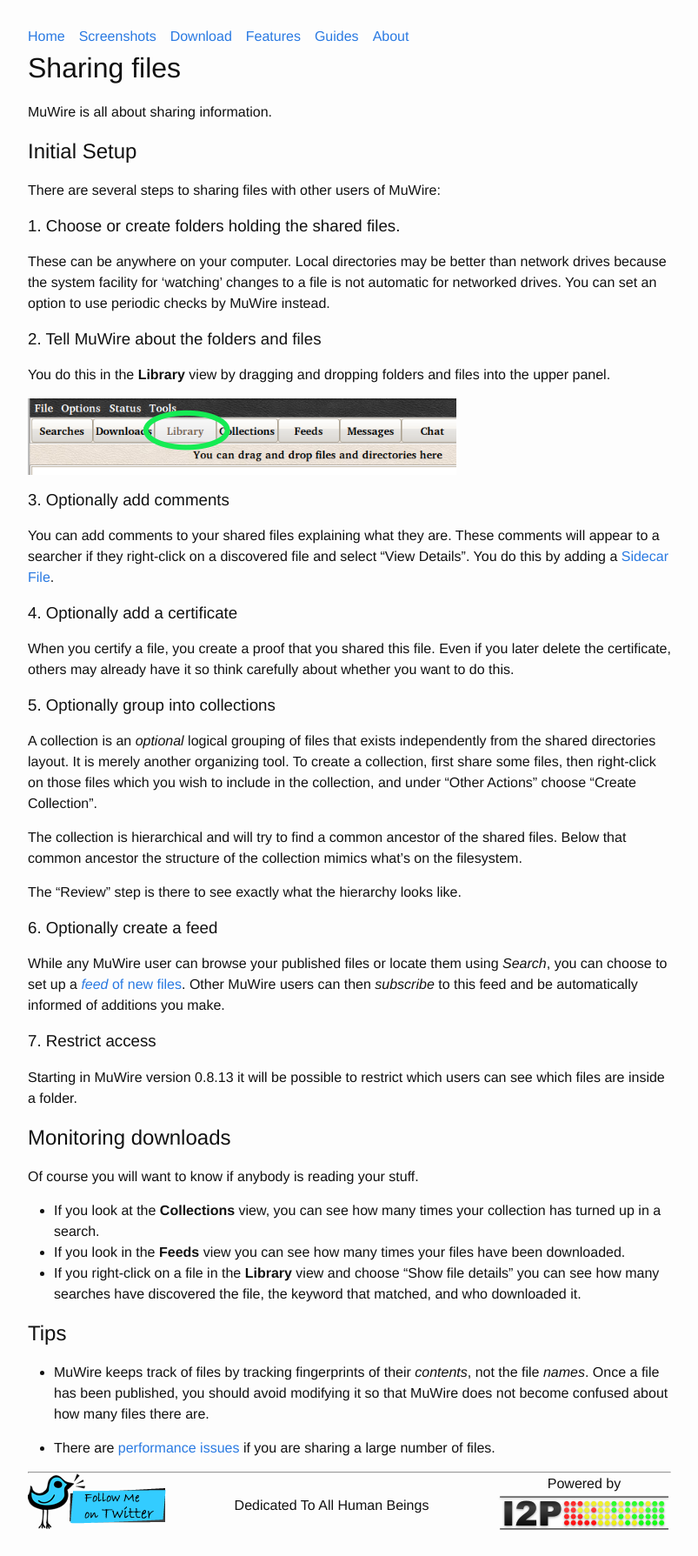
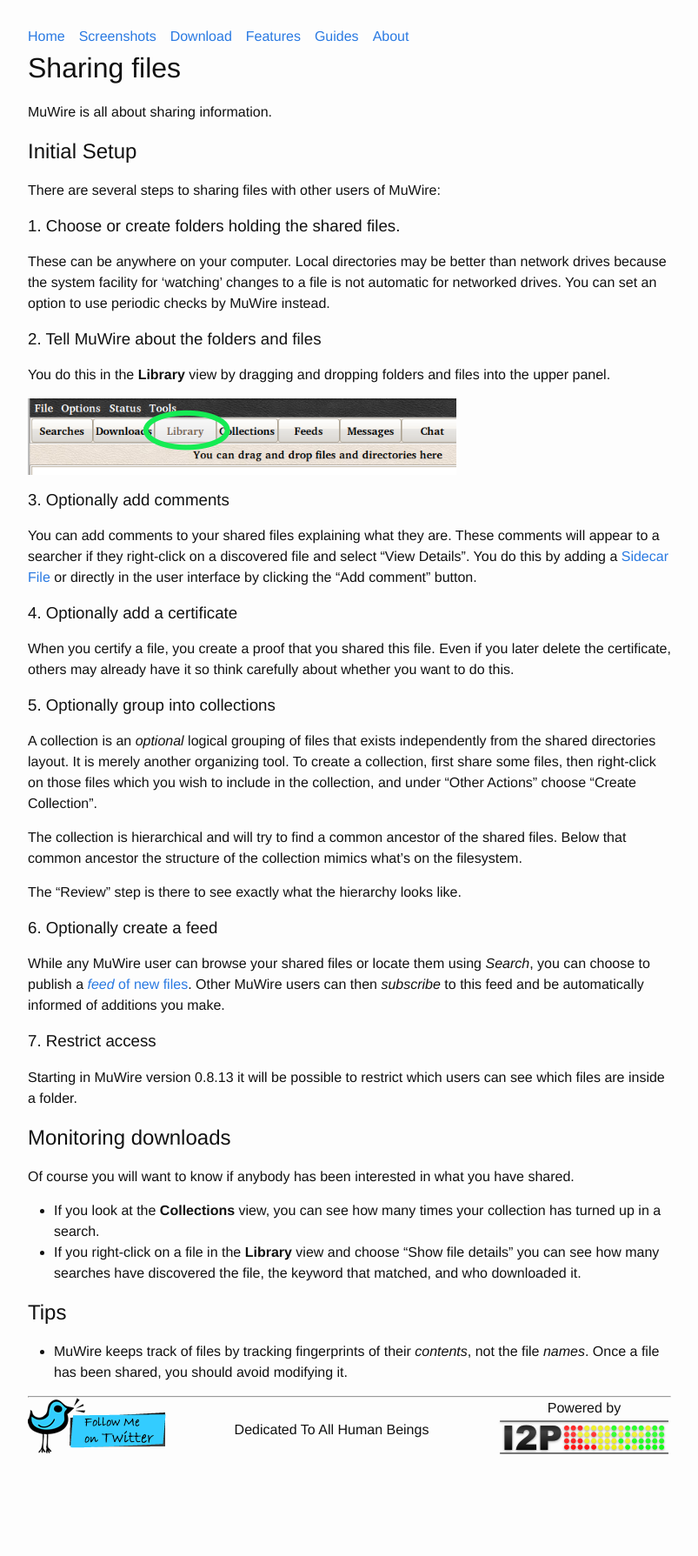
Before and after one commit to zlatinb/muwire-dot-com, a Jekyll site: the page built from sharing.markdown, in a window 1280 px wide. Shown: the whole page at 87% size, without its empty margins (238-1041 px from the left). Built offline with Jekyll 4.4.1, drawn with Linux system fonts in a browser that asks for light colours; our own code applies the rules of GitHub Pages for plain Markdown files; after the commit the page ends 1702 px from its top, so only the background shows below that.

Commit message:
Various rewording

```diff
--- a/sharing.markdown
+++ b/sharing.markdown
@@ -19,7 +19,8 @@ You do this in the **Library** view by dragging and dropping folders and files i
 
 ### 3. Optionally add comments
 You can add comments to your shared files explaining what they are.  These comments will appear to a searcher if they right-click on a discovered file and select "View Details".
-You do this by adding a [Sidecar File](sidecar-files).
+You do this by adding a [Sidecar File](sidecar-files) or directly in the user interface
+by clicking the "Add comment" button.
 
 
 ### 4. Optionally add a certificate
@@ -34,20 +35,17 @@ The collection is hierarchical and will try to find a common ancestor of the sha
 The "Review" step is there to see exactly what the hierarchy looks like.
 
 ### 6. Optionally create a feed
-While any MuWire user can browse your published files or locate them using *Search*, you can choose to set up a [*feed* of new files](file-feeds).  Other MuWire users can then *subscribe* to this feed and be automatically informed of additions you make.
+While any MuWire user can browse your shared files or locate them using *Search*, you can choose to publish a [*feed* of new files](file-feeds).  Other MuWire users can then *subscribe* to this feed and be automatically informed of additions you make.
 
 ### 7. Restrict access
 Starting in MuWire version 0.8.13 it will be possible to restrict which users can see
 which files are inside a folder.
 
 ## Monitoring downloads
-Of course you will want to know if anybody is reading your stuff.
+Of course you will want to know if anybody has been interested in what you have shared.
 
 * If you look at the **Collections** view, you can see how many times your collection has turned up in a search.
-* If you look in the **Feeds** view you can see how many times your files have been downloaded.
 * If you right-click on a file in the **Library** view and choose "Show file details" you can see how many searches have discovered the file, the keyword that matched, and who downloaded it.
 
 ## Tips
-* MuWire keeps track of files by tracking fingerprints of their *contents*, not the file *names*.  Once a file has been published, you should avoid modifying it so that MuWire does not become confused about how many files there are.
-
-* There are [performance issues](many-files) if you are sharing a large number of files.
+* MuWire keeps track of files by tracking fingerprints of their *contents*, not the file *names*.  Once a file has been shared, you should avoid modifying it.
```
